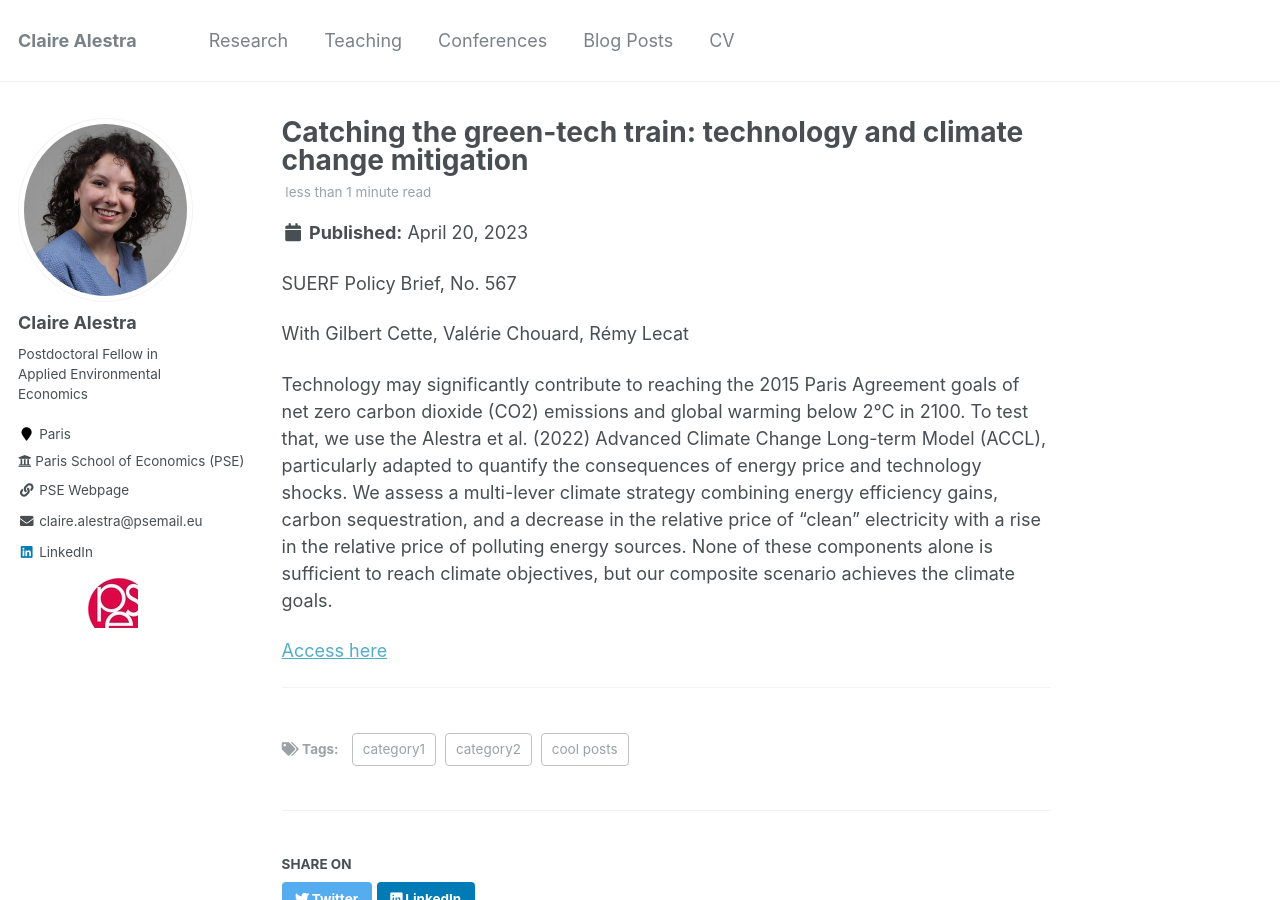
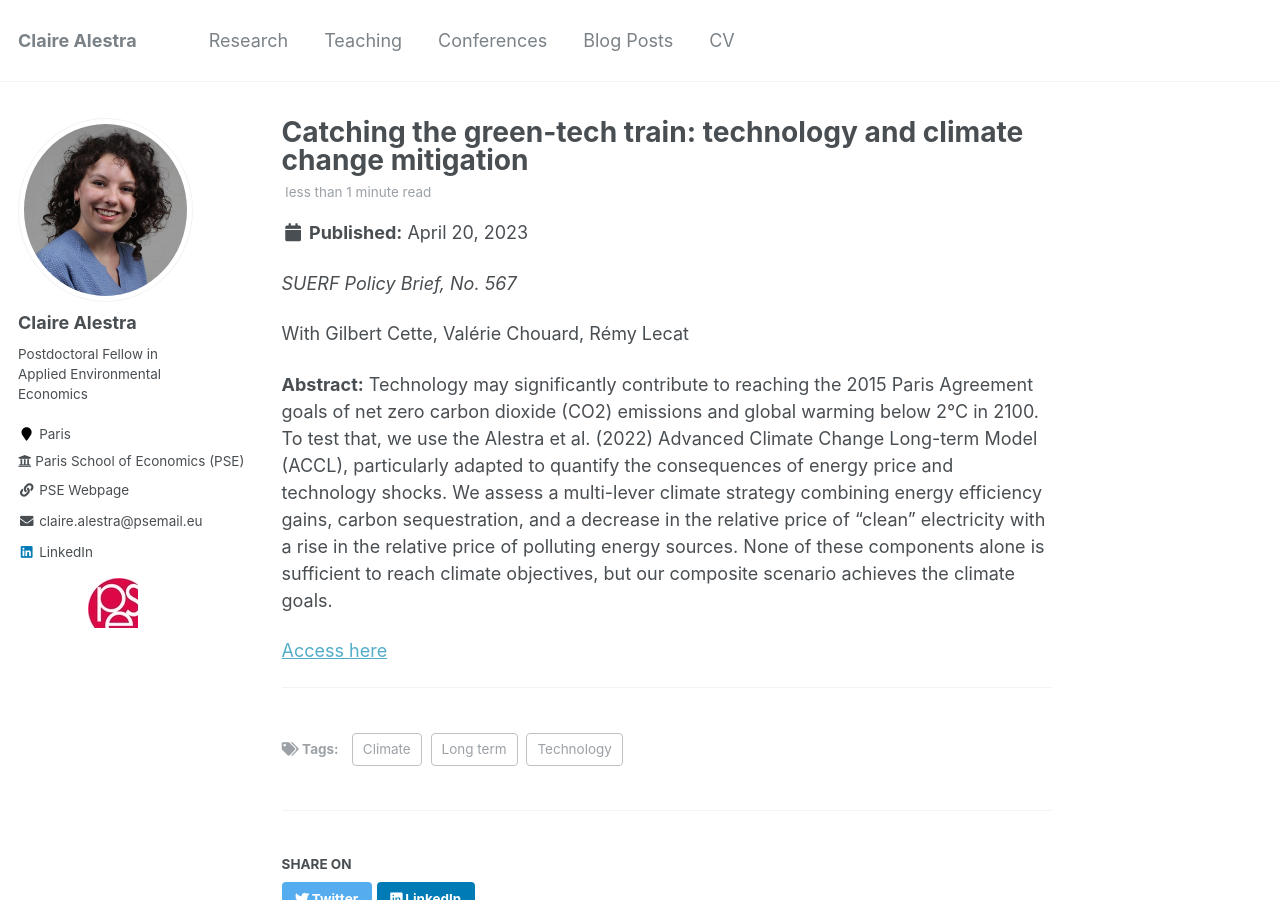
Before and after one commit to ClaireAlestra/ClaireAlestra.github.io, a Jekyll site: the page built from _posts/2013-08-14-blog-post-2.md, in a window 1280 px wide and 900 px high. Built offline with Jekyll 4.4.1, drawn with Linux system fonts in a browser that asks for light colours.

Commit message:
Update 2013-08-14-blog-post-2.md

```diff
--- a/_posts/2013-08-14-blog-post-2.md
+++ b/_posts/2013-08-14-blog-post-2.md
@@ -1,19 +1,19 @@
 ---
 title: 'Catching the green-tech train: technology and climate change mitigation'
 date: 2023-04-20
-permalink: /posts/2023-blog-post/
+permalink: /posts/2023-blog-post-2/
 tags:
-  - cool posts
-  - category1
-  - category2
+  - Climate
+  - Technology
+  - Long term
 ---
 
-SUERF Policy Brief, No. 567
+*SUERF Policy Brief, No. 567*
 
 With Gilbert Cette, Valérie Chouard, Rémy Lecat
 
-Technology may significantly contribute to reaching the 2015 Paris Agreement goals of net zero carbon dioxide (CO2) emissions and global warming below 2°C in 2100. To test that, we use the Alestra et al. (2022) Advanced Climate Change Long-term Model (ACCL), particularly adapted to quantify the consequences of energy price and technology shocks. We assess a multi-lever climate strategy combining energy efficiency gains, carbon sequestration, and a decrease in the relative price of “clean” electricity with a rise in the relative price of polluting energy sources. None of these components alone is sufficient to reach climate objectives, but our composite scenario achieves the climate goals.
+**Abstract:** Technology may significantly contribute to reaching the 2015 Paris Agreement goals of net zero carbon dioxide (CO2) emissions and global warming below 2°C in 2100. To test that, we use the Alestra et al. (2022) Advanced Climate Change Long-term Model (ACCL), particularly adapted to quantify the consequences of energy price and technology shocks. We assess a multi-lever climate strategy combining energy efficiency gains, carbon sequestration, and a decrease in the relative price of “clean” electricity with a rise in the relative price of polluting energy sources. None of these components alone is sufficient to reach climate objectives, but our composite scenario achieves the climate goals.
 
-[Access here]([https://doi.org/10.1016/j.jpolmod.2021.10.001](https://www.suerf.org/publications/suerf-policy-notes-and-briefs/catching-the-green-tech-train-technology-and-climate-change-mitigation/)https://www.suerf.org/publications/suerf-policy-notes-and-briefs/catching-the-green-tech-train-technology-and-climate-change-mitigation/)
+[Access here](https://www.suerf.org/publications/suerf-policy-notes-and-briefs/catching-the-green-tech-train-technology-and-climate-change-mitigation/)
 
 ------
```
